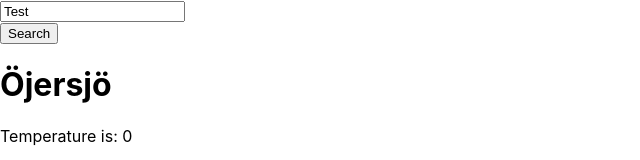
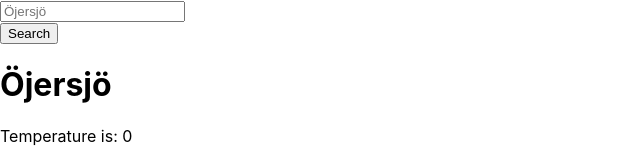
Before and after one commit to tobiasolsson/weather, a React (Create React App) app: page / in a window 1280 px wide. Shown: the top 160 px of the page, without its empty margins (0-640 px from the left). Built offline with nearby package versions, Linux system fonts and the light colour scheme; no server answers.

Commit message:
Add search

```diff
--- a/src/components/TextInput.js
+++ b/src/components/TextInput.js
@@ -1,9 +1,14 @@
 import React from 'react';
 
-const TextInput = () => (
-  <div>
-    <input type="text" value="Test" />
-  </div>
-);
+const TextInput = (props) => {
+  const inputHandler = (e) => {
+    props.newCity(e.target.value);
+  };
+  return (
+    <div>
+      <input type="text" placeholder={props.city} onChange={inputHandler} />
+    </div>
+  );
+};
 
 export default TextInput;
--- a/src/components/Weather.js
+++ b/src/components/Weather.js
@@ -34,12 +34,16 @@ const Weather = () => {
   }
 
   useEffect(() => {
+    console.log('city', city);
+  });
+
+  useEffect(() => {
     searchHandler();
   }, []);
 
   return (
     <div>
-      <TextInput />
+      <TextInput newCity={setCity} city={city} />
       <SubmitButton searchHandler={searchHandler} setCity={setCity} />
       <Forecast
         temp={temp}
```
